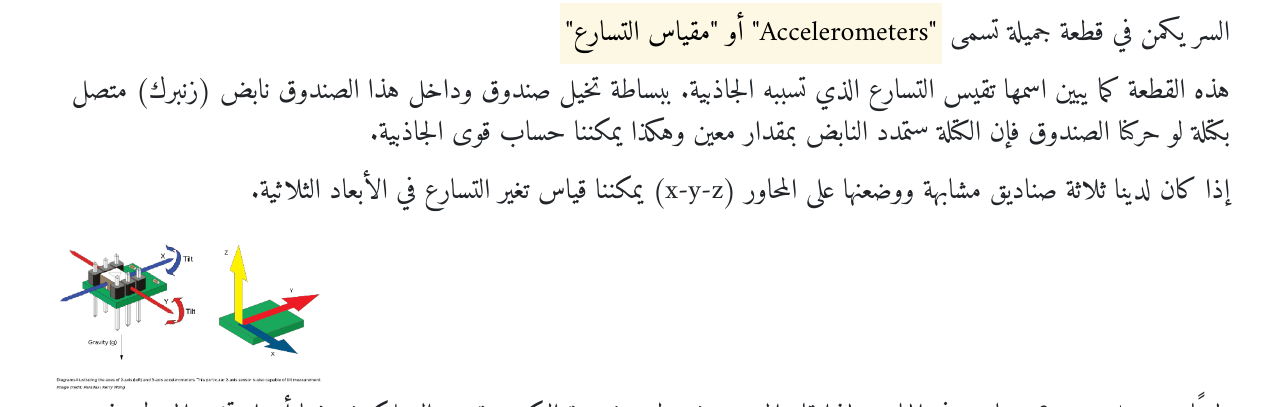
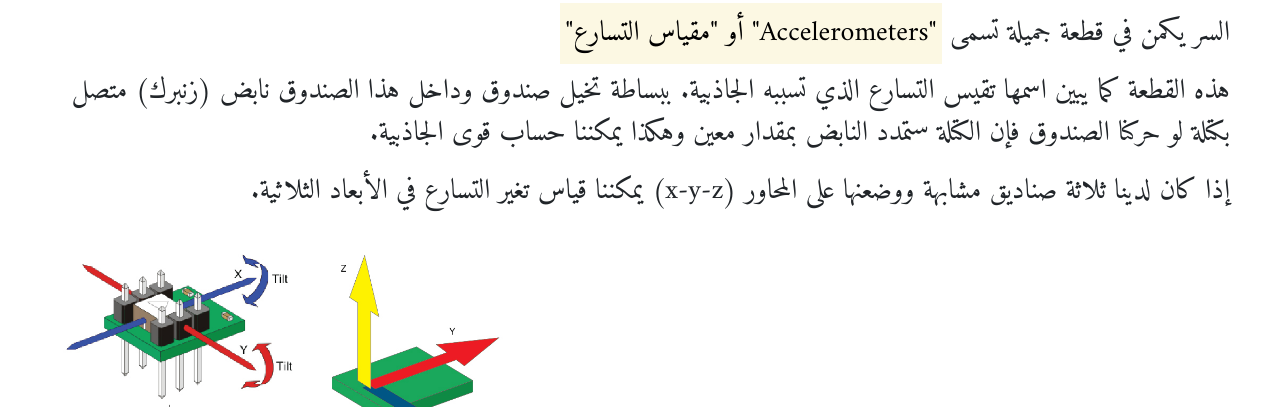
Before and after one commit to Engel001/engel, a plain HTML site: page accelerometer.html in a window 1280 px wide. Shown: the part 393-800 px from the top of the page. Drawn offline with nearby package versions, Linux system fonts and the light colour scheme.

Commit message:
Update accelerometer.html

```diff
--- a/accelerometer.html
+++ b/accelerometer.html
@@ -59,7 +59,7 @@
             <p>هذه القطعة كما يبين اسمها تقيس التسارع الذي تسببه الجاذبية. ببساطة تخيل صندوق وداخل هذا الصندوق نابض (زنبرك) متصل بكتلة لو حركنا الصندوق فإن الكتلة ستمدد النابض بمقدار معين وهكذا يمكننا حساب قوى الجاذبية.</p>
             <p>إذا كان لدينا ثلاثة صناديق مشابهة ووضعنها على المحاور (x-y-z) يمكننا قياس تغير التسارع في الأبعاد الثلاثية.
             </p>
-             <img src="assest\acc2.jpg" class="img-fluid " hight="300px" width = "300px">
+             <img src="assest\acc2.jpg" class="img-fluid " hight="500px" width = "500px" >
            <p> طبعًا مستحيل نضع 3 صناديق في الهاتف لهذا قام المهندسون بتطوير شريحة الكترونية من السيلكون وفيها أجزاء تشبه المشط هذه الأجزاء مرتبطة بكتلة وعندما يتغير اتجاه الجوال فإن الكتلة تتحرك وهكذا يتحرك "المشط" ويمر التيار الكهربائي والذي بدوره يحسب التسارع ونحدد اتجاه الجهاز.</p>
             <p>تم استخدام Accelerometers في الروبوتات أيضًا لتحديد الاتجاهات كما توجد في السيارات حتى تحدد متى تفتح وسائد الأمان.  <a href="https://t.co/oCuC3CBdwh?amp=1" target="-blank">للمزيد</a></p>
 
```
